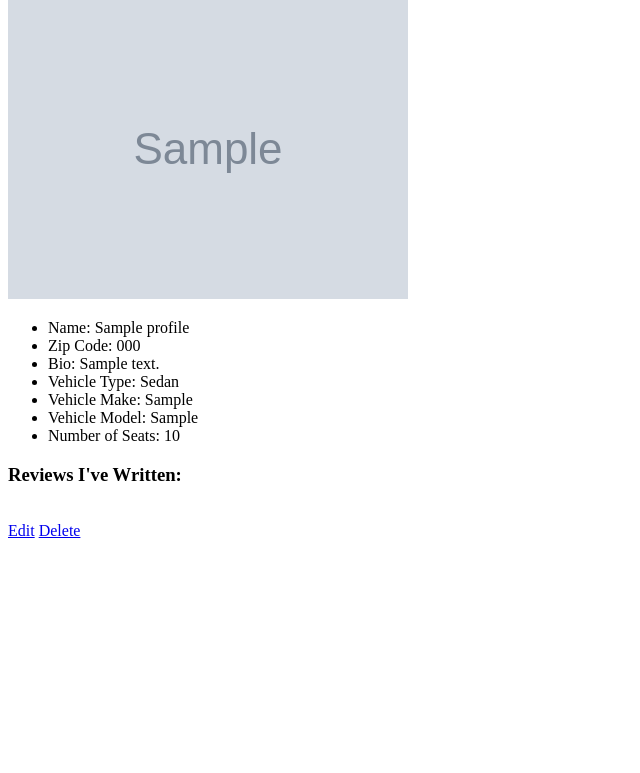
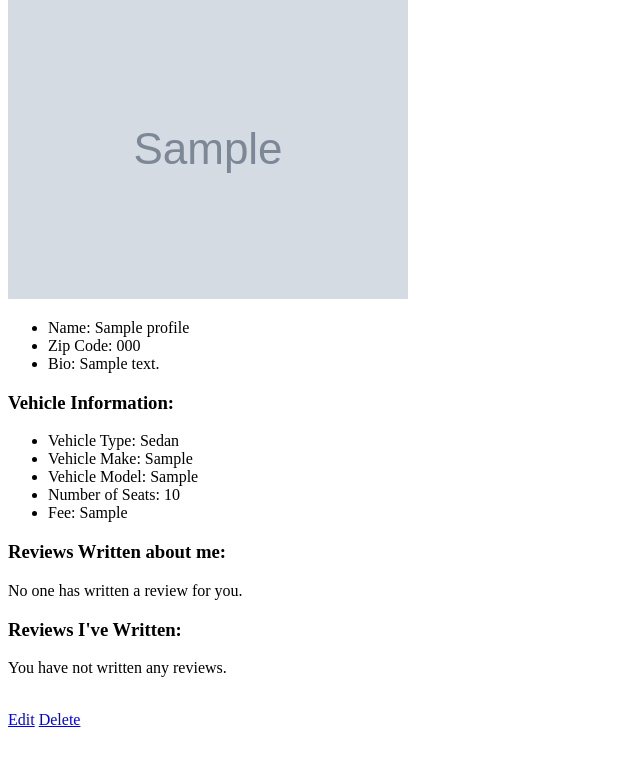
Before and after one commit to evanmkeith/TipTrip, a Django app: page /user/1 in a window 1280 px wide. Shown: the part 27-800 px from the top of the page, without its empty margins (0-640 px from the left). Run offline with Django 4.2, Linux system fonts and the light colour scheme; a user stored in the database is signed in; tables that the repository leaves empty hold one stand-in row (values such as "Sample post"); grey boxes marked "Sample" are stand-in pictures.

Commit message:
Edited profile page and edit of reviews routes

```diff
--- a/main_app/templates/profile.html
+++ b/main_app/templates/profile.html
@@ -13,12 +13,31 @@
             <li>Name: {{user_profile.name}}</li>
             <li>Zip Code: {{user_profile.zip_code}}</li>
             <li>Bio: {{user_profile.bio}}</li>
+        </ul>
+        <h3>Vehicle Information:</h3>
+        <ul>
             <li>Vehicle Type: {{user_profile.vehicle_type}}</li>
             <li>Vehicle Make: {{user_profile.vehicle_make}}</li>
             <li>Vehicle Model: {{user_profile.vehicle_model}}</li>
             <li>Number of Seats: {{user_profile.num_seats}}</li>
+            <li>Fee: {{user_profile.fee}}</li>
         </ul>
+        <h3>Reviews Written about me:</h3>
+        {% if ratings %}
+            {% for rating in ratings %}
+                <div>
+                    <h4>From: <a href="{% url 'profile'  rating.reviewer.pk %}">{{rating.reviewer}}</a> | {{rating.rating}} Stars</h4>
+                    <p>{{rating.comment}}</p>
+                    {% if loggedin_user.pk == rating.reviewer.pk%}
+                        <a href="{% url 'edit_rating' rating.pk %}">Edit</a>
+                    {% endif %}
+                </div>
+            {% endfor %}
+        {% else %}
+            <p>No one has written a review for you.</p>
+        {% endif %}
         <h3>Reviews I've Written:</h3>
+        {% if ratings_ive_written %}
             {% for rating in ratings_ive_written %}
                 <div>
                     <h4>Reviewed: <a href="{% url 'profile' rating.reviewee.pk%}">{{rating.reviewee}}</a> | {{rating.rating}} Stars</h4>
@@ -26,6 +45,9 @@
                     <a href="{% url 'edit_rating' rating.pk %}">Edit</a><span> | </span><span><a href="{% url 'delete_rating' rating.pk %}">Delete</a></span>
                 </div>
             {% endfor %}
+        {% else %}
+                <p>You have not written any reviews.</p>
+        {% endif %}
         <br>
         <a href="{% url 'edit_profile' user.pk %}">Edit</a>
         <a href="{% url 'delete_profile' user.pk %}">Delete</a>
@@ -46,16 +68,22 @@
                 <li>Active: {{user_profile.available}}</li>
             </ul>
         {% endif %}
+        <a href="{% url 'create_rating' loggedin_user.pk user_account.pk %}">Write a review for {{user_profile.name}}</a>
         <h3>Reviews:</h3>
+        {% if ratings %}
             {% for rating in ratings %}
                 <div>
                     <h4><a href="{% url 'profile'  rating.reviewer.pk %}">{{rating.reviewer}}</a> | {{rating.rating}} Stars</h4>
                     <p>{{rating.comment}}</p>
                     {% if loggedin_user.pk == rating.reviewer.pk%}
-                    <a href="{% url 'edit_rating' rating.pk %}">Edit</a>
+                        <a href="{% url 'edit_rating' rating.pk %}">Edit</a><span> |</span>
+                        <a href="{% url 'delete_rating' rating.pk %}">Delete</a>
                     {% endif %}
                 </div>
             {% endfor %}
+        {% else %}
+            <p>No one has written a review for {{user_profile.name}}.</p>
+        {% endif %}
     {% endif %}
 
 
--- a/main_app/views.py
+++ b/main_app/views.py
@@ -77,6 +77,8 @@
 
     return render(request, 'profile.html', {'user_account': user_account, 'user_profile': user_profile, 'loggedin_user': loggedin_user, 'ratings': ratings, 'ratings_ive_written': ratings_ive_written})
 
+
+
 class Rating_Form(forms.ModelForm):
     class Meta:
         model=Rating
@@ -97,7 +99,7 @@
             reviewee.ratings.add(rating)
             reviewer.ratings_ive_written.add(rating)
 
-            return HttpResponseRedirect('/user/'+str(pk)+'/contacts')
+            return HttpResponseRedirect('/user/'+str(id))
         else:
             reviewee = Profile.objects.get(id=id)
 
@@ -113,13 +115,20 @@
     template_name = 'edit_rating.html'
 
     def get_success_url(self):
-        return reverse('profile', kwargs={'pk': self.object.pk})
+        rating = Rating.objects.get(pk=self.object.pk)
+        user = User.objects.get(pk=rating.reviewer.pk)
+
+        return reverse('profile', kwargs={'pk': user.pk})
 
 class Delete_Rating(DeleteView):
     model = Rating
     template_name = 'rating_delete_confirmation.html'
+
     def get_success_url(self):
-        return reverse('profile', kwargs={'pk': self.object.pk})
+        rating = Rating.objects.get(pk=self.object.pk)
+        user = User.objects.get(pk=rating.reviewer.pk)
+
+        return reverse('profile', kwargs={'pk': user.pk})
 
 class Contacts(TemplateView):
     model = Profile
```
Lines whose indentation alone changed are shown as unchanged.
